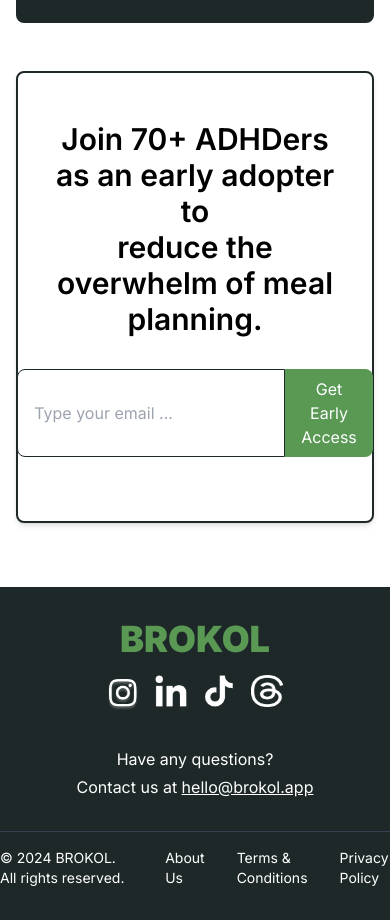
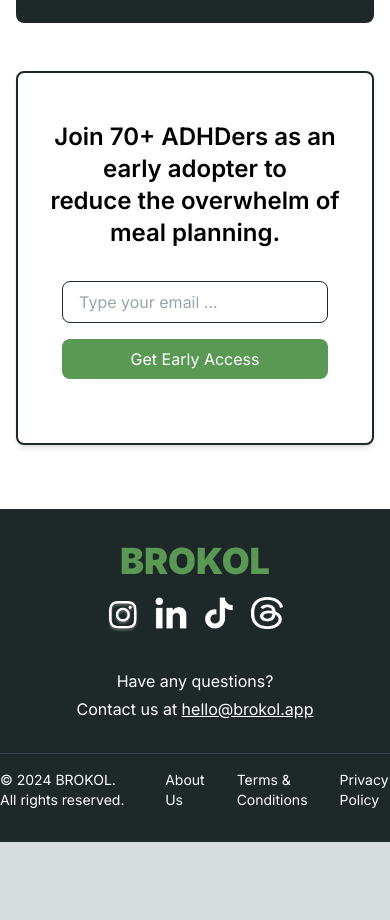
Before and after one commit to ammaarkhan/brokol-website, a Next.js app in the folder brokol-website/: page / in a window 390 px wide. Shown: the part 4989-5909 px from the top of the page. After the commit the page ends 5831 px from the top, so only its background shows below. Built offline with nearby package versions, Linux system fonts and the light colour scheme; no server answers.

Commit message:
mobile view for join waitlist section

```diff
--- a/brokol-website/src/app/page.js
+++ b/brokol-website/src/app/page.js
@@ -366,29 +366,35 @@
               </div>
             </div>
             <div className="mt-12 text-center bg-white border border-background-green border-2 rounded-lg p-8 shadow-md mx-4">
-              <h3 className="text-3xl font-semibold my-4">
+              <h3 className="text-2xl md:text-3xl font-semibold my-4">
                 Join 70+ ADHDers as an early adopter to
                 <br /> reduce the overwhelm of meal planning.
               </h3>
-              <form onSubmit={async (e) => {
+              <form
+                onSubmit={async (e) => {
                   e.preventDefault();
                   const email = e.target.email.value; // Get the value from the form input
                   await handleEmailSubmission(email);
                   e.target.reset(); // Reset the form after submission
                 }}
-                className="flex justify-center my-8">
+                className="flex flex-col md:flex-row justify-center items-center my-8 space-y-4 md:space-y-0 md:space-x-0"
+              >
                 <input
                   type="email"
-                  name = "email"
+                  name="email"
                   placeholder="Type your email ..."
-                  className="px-4 py-2 text-black rounded-l-lg border border-background-green focus:outline-none w-96"
+                  className="w-11/12 md:w-96 px-4 py-2 text-black rounded-lg md:rounded-l-lg md:rounded-r-none border border-background-green focus:outline-none"
                   required
                 />
-                <button type="submit" className="px-4 py-2 bg-brokol-green hover:bg-gray-700 text-white rounded-r-lg">
+                <button
+                  type="submit"
+                  className="w-11/12 md:w-auto px-4 py-2 bg-brokol-green hover:bg-gray-700 text-white rounded-lg md:rounded-r-lg md:rounded-l-none"
+                >
                   Get Early Access
                 </button>
               </form>
             </div>
+
           </div>
         </section>
 
```
